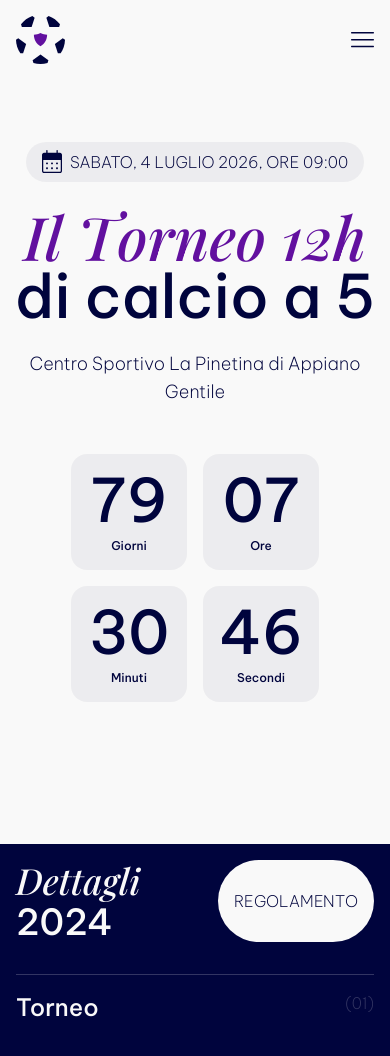
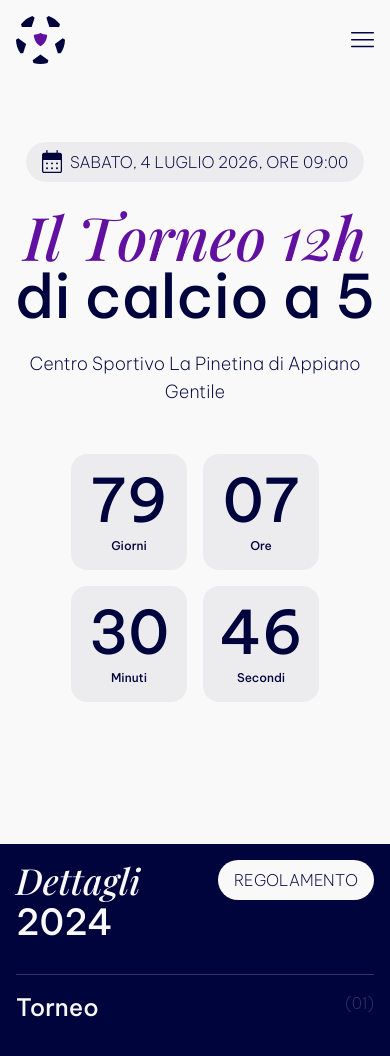
Before and after one commit to davidecondoluci/champagne-league, a React (Vite) app: page / in a window 390 px wide. Shown: the top 1056 px of the page. Built offline with nearby package versions, Linux system fonts and the light colour scheme.

Commit message:
fix mobile details button

```diff
--- a/src/components/Dettagli.jsx
+++ b/src/components/Dettagli.jsx
@@ -97,7 +97,7 @@ function Dettagli() {
               onClick={() =>
                 window.open("/Regolamento_Champagne_League_2026.pdf", "_blank")
               }
-              className="shrink-0 cursor-pointer bg-white text-blue-900"
+              className="shrink-0 cursor-pointer self-start bg-white text-blue-900"
             >
               <HoverText>Regolamento</HoverText>
             </button>
```
